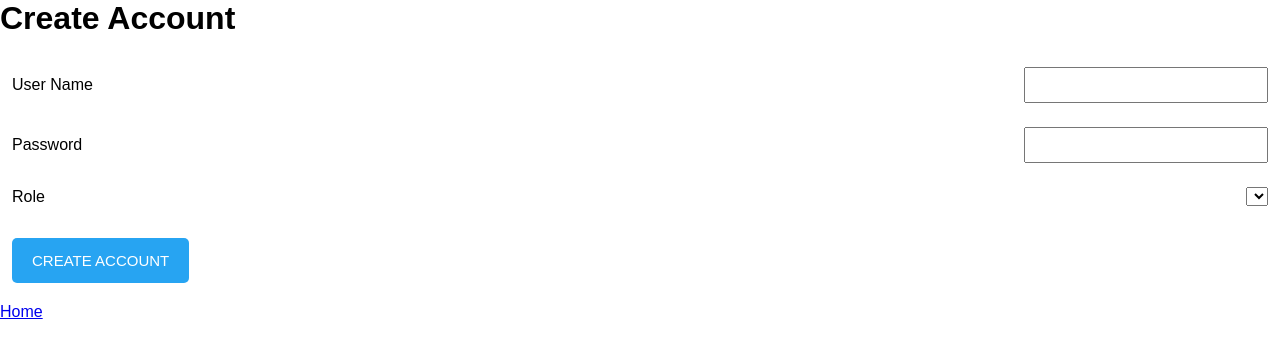
After one commit to Iamdungx/enterprise-data-management, a PHP site: page /create-accounts.php in a window 1280 px wide. The commit adds this page. Shown: the top 358 px of the page. Run offline with PHP 8.4, Linux system fonts and the light colour scheme; lists and menus that the app fills with data are empty.

Commit message:
creating account

```diff
--- a/templates/add-employee.php
+++ b/templates/add-employee.php
@@ -7,13 +7,13 @@
     <meta name="viewport" content="width=device-width, initial-scale=1.0">
     <link rel="stylesheet" href="index.css">
     <link rel="stylesheet" href="base.css">
-    <title>Add Film</title>
+    <title>Add Employee</title>
     <script src="checkform.js"></script>
 
 </head>
 
 <body>
-    <h1>Add Film</h1><br>
+    <h1>Add Employee</h1><br>
     <form id="form" method="post">
         <div class="form-group">
             <label>First Name</label>
--- /dev/null
+++ b/templates/create-accounts.php
@@ -0,0 +1,63 @@
+<!DOCTYPE html>
+<html lang="en">
+
+<head>
+    <meta charset="UTF-8">
+    <meta http-equiv="X-UA-Compatible" content="IE=edge">
+    <meta name="viewport" content="width=device-width, initial-scale=1.0">
+    <link rel="stylesheet" href="index.css">
+    <link rel="stylesheet" href="base.css">
+    <title>Create Account</title>
+    <script src="checkform.js"></script>
+
+</head>
+
+<body>
+    <h1>Create Account</h1><br>
+    <form id="form" method="post">
+        <div class="form-group">
+            <label>User Name</label>
+            <input type="text" class="form-control" id="first_name" name="user_name" required>
+        </div>
+
+        <div class="form-group">
+            <label>Password</label>
+            <input type="text" class="form-control" id="last_name" name="password" required>
+        </div>
+
+        <div class="form-group">
+            <label>Role</label>
+            <select name="role" id="">
+                <option value="admin"></option>
+                <option value="manager"></option>
+                <option value="employee"></option>
+            </select>
+        </div>
+        <div class="form-group">
+            <input class="btn btn-primary" type="submit" value="CREATE ACCOUNT" name="create_account">
+        </div>
+
+    </form>
+
+    <?php
+    if (isset($_POST['create_account'])) {
+        require 'connect_database.php';
+        $user_name = $_POST['user_name'];
+        $password = $_POST['password'];
+        $role = $_POST['role'];
+
+        $sql = "INSERT INTO login( `user_name`, `password`, `role`)
+                                    VALUES ('$user_name' ,'$password', '$role')";
+
+        if ($connect->query($sql) === TRUE) {
+            echo "Tạo tài khoản thành công!";
+        } else {
+            echo "Tạo không thành công. Nhập lại!";
+        }
+    }
+    ?>
+    <a class="link_home" href="employee-information.php">Home</a>
+
+</body>
+
+</html>
--- a/templates/employee-information.php
+++ b/templates/employee-information.php
@@ -143,7 +143,7 @@
                     </div>
                     <div class="nav_bar-function_child">
                         <ul class="nav_bar-function_child_AdminConsole none">
-                            <li class="nav_bar-list-item" href="">Cấp tài khoản</li>
+                            <a class="nav_bar-list-item" href="create-accounts.php">Cấp tài khoản</a>
                         </ul>
                     </div>
                 </div>
```
